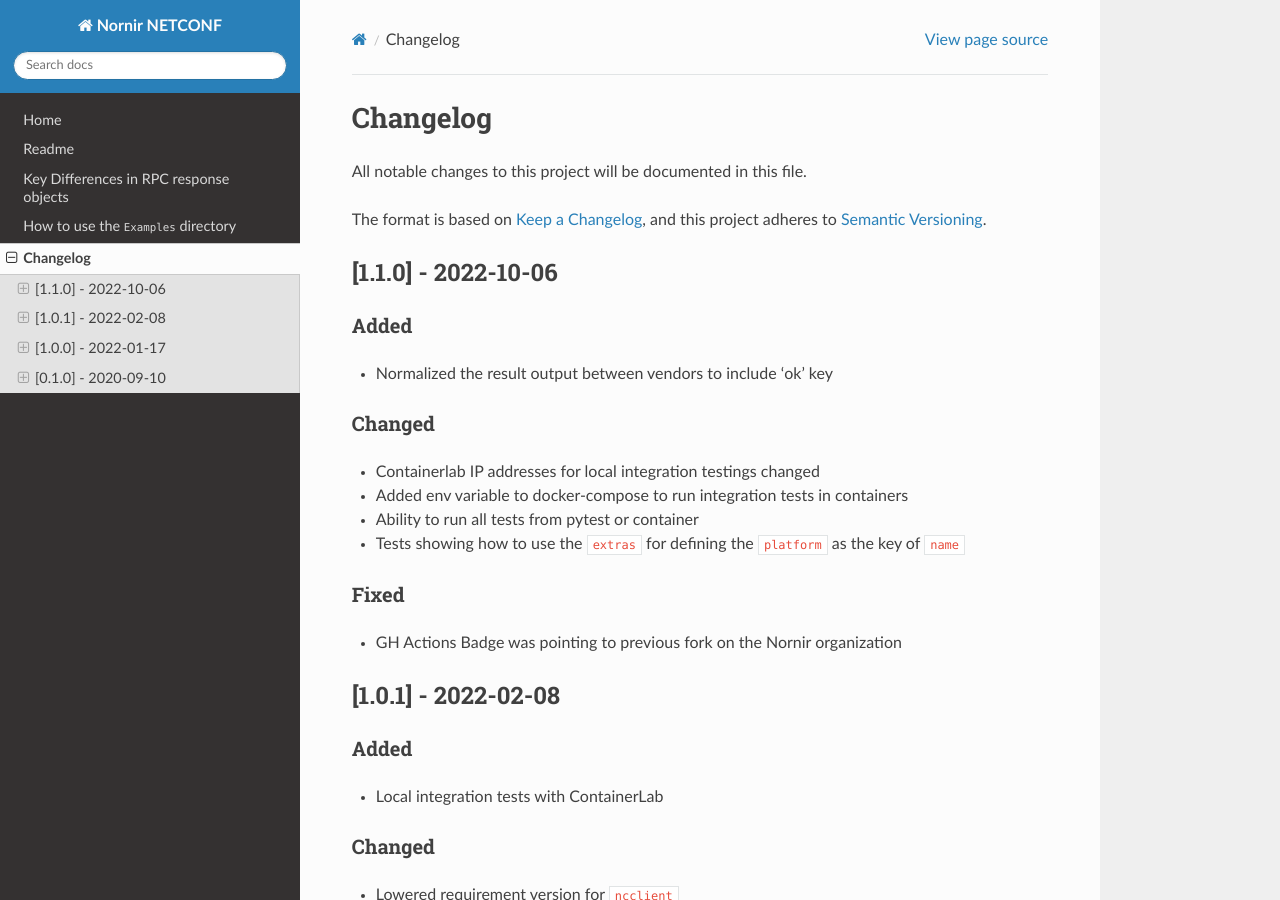
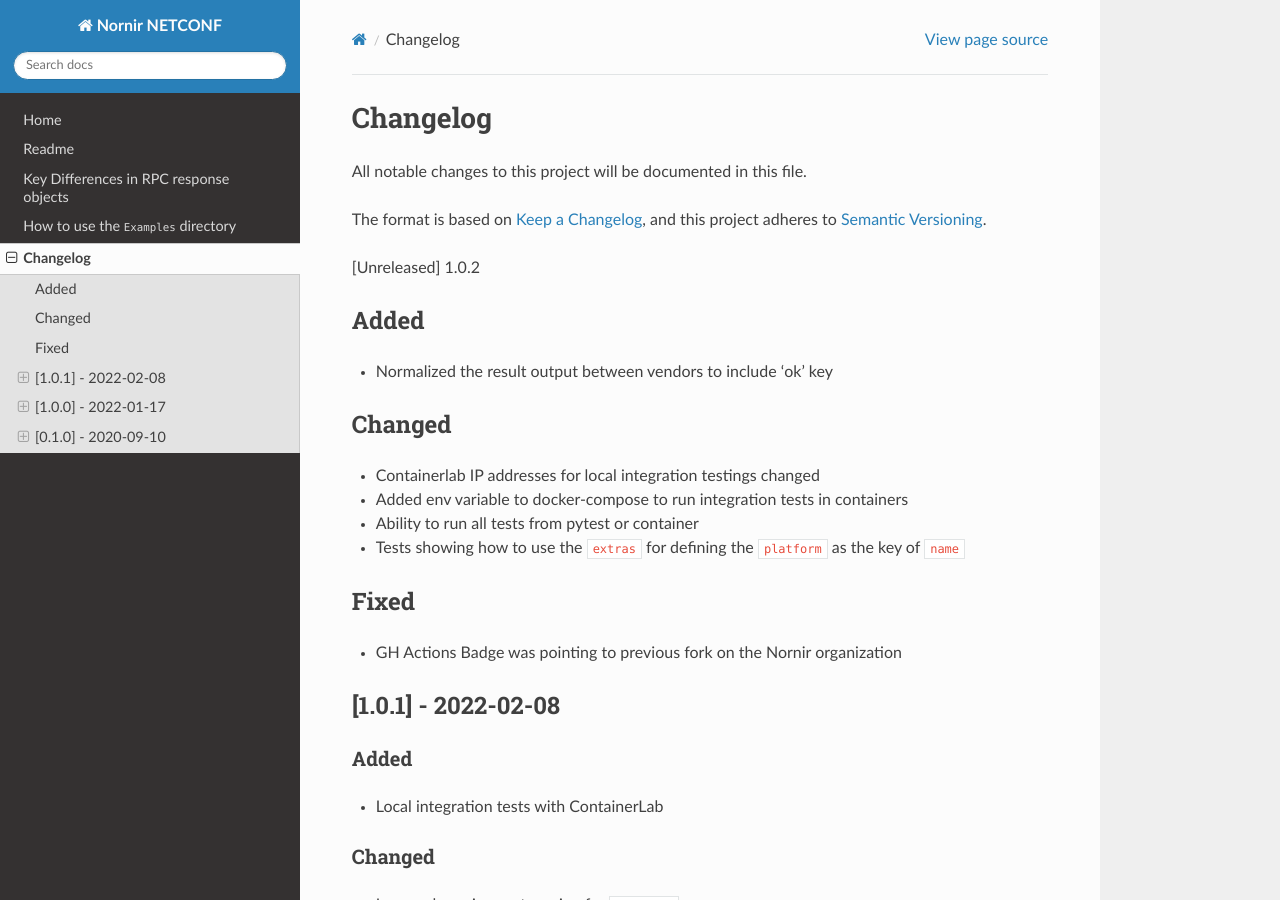
Before and after one commit to h4ndzdatm0ld/nornir_netconf, a Sphinx documentation site: the page built from docs/changelog.md, in a window 1280 px wide and 900 px high. Built offline with Sphinx 7.4.7 and the Read the Docs theme 2.0.0, drawn with Linux system fonts in a browser that asks for light colours.

Commit message:
Revert "release v1.1.0 (#46)" (#48)
This reverts commit 4ff3d9083641bcad02a8b7b8a73323610b53749f.

```diff
--- a/docs/changelog.md
+++ b/docs/changelog.md
@@ -4,7 +4,7 @@
 
 The format is based on [Keep a Changelog](https://keepachangelog.com/en/1.0.0/), and this project adheres to [Semantic Versioning](https://semver.org/spec/v2.0.0.html).
 
-## [1.1.0] - 2022-10-06
+[Unreleased] 1.0.2
 
 ### Added
 
--- a/pyproject.toml
+++ b/pyproject.toml
@@ -1,6 +1,6 @@
 [tool.poetry]
 name = "nornir_netconf"
-version = "1.1.0"
+version = "1.0.1"
 description = "Netconf plugin for nornir using ncclient"
 authors = ["Hugo Tinoco <hugotinoco@icloud.com>", "Patrick Ogenstad <patrick@ogenstad.com>"]
 license = "Apache-2.0"
```
